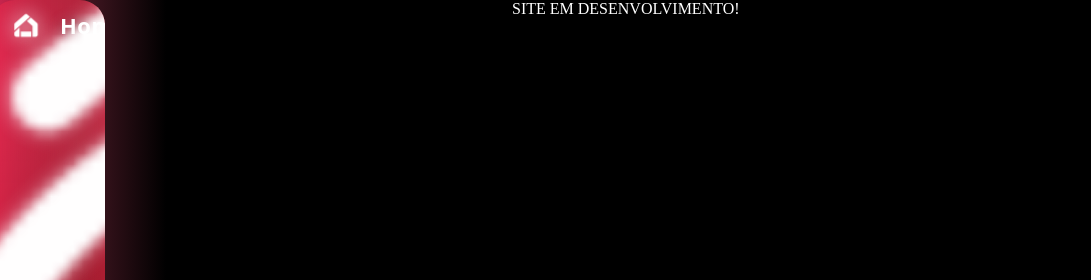
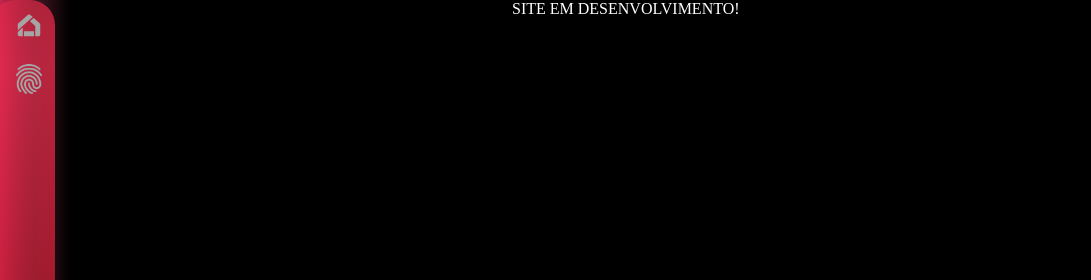
Before and after one commit to pedromondek/Portfolio, a plain HTML site: page html/home.html in a window 1280 px wide. Shown: the top 280 px of the page, 0-1091 px from the left. Drawn offline with nearby package versions, Linux system fonts and the light colour scheme; a web font is replaced by a local one.

Commit message:
:recycle: refactor: Sidebar follows a better standard

```diff
--- a/css/menu.css
+++ b/css/menu.css
@@ -33,53 +33,57 @@
 }
 
 .menu img {
-    scale: 130%;
+    /* scale: 130%; */
     filter: brightness(0) invert(0.65);
     z-index: 2;
 }
 
-@keyframes luz {
-    0% {
-        background-position: 100% 100%;
-    }
-    100% {
-        background-position: 0 1000;
-    }
-}
 
 .menu h2 {
     font-family: 'Reggae One', system-ui;
     font-size: 22px;
+    letter-spacing: 0.5px;
+
     filter: drop-shadow(5px 5px 8px #000000);
     z-index: 2;
     color: #ffffff;
     /* border-right: 2px solid #424242; */
     white-space: nowrap;
     overflow: hidden;
-    letter-spacing: 0.5px;
     transition: .8s;
     margin-left: 5px;
+    /* margin-bottom: 5px; */
+    /* height: 35px; */
 }
 
 .menuImgs {
     opacity: 0%;
     display: none;
+    width: 30px;
+    height: 30px;
+}
+
+#iconAbout {
+    /* scale: 0.995; */
+    scale: 1;
 }
 
 .menu ul {
     position: relative;
+    align-items: center;
     height: 100%;
-    align-items: center;
-    margin-top: 10px;
 }
 
 .menu ul li {
+    margin-bottom: 25px;
+    margin-top: 10px;
     list-style: none;
     cursor: pointer;
 }
 .menu ul li div {
     position: relative;
     display: flex;
+    height: 29px;
 }
 .menu ul li div img {
     margin: 0px 17px;
@@ -91,6 +95,15 @@
 }
 .typingMenuClose {
     animation: typingMenuB .8s steps(8);
+}
+
+@keyframes luz {
+    0% {
+        background-position: 100% 100%;
+    }
+    100% {
+        background-position: 0 1000;
+    }
 }
 
 @keyframes typingMenuA {
```
